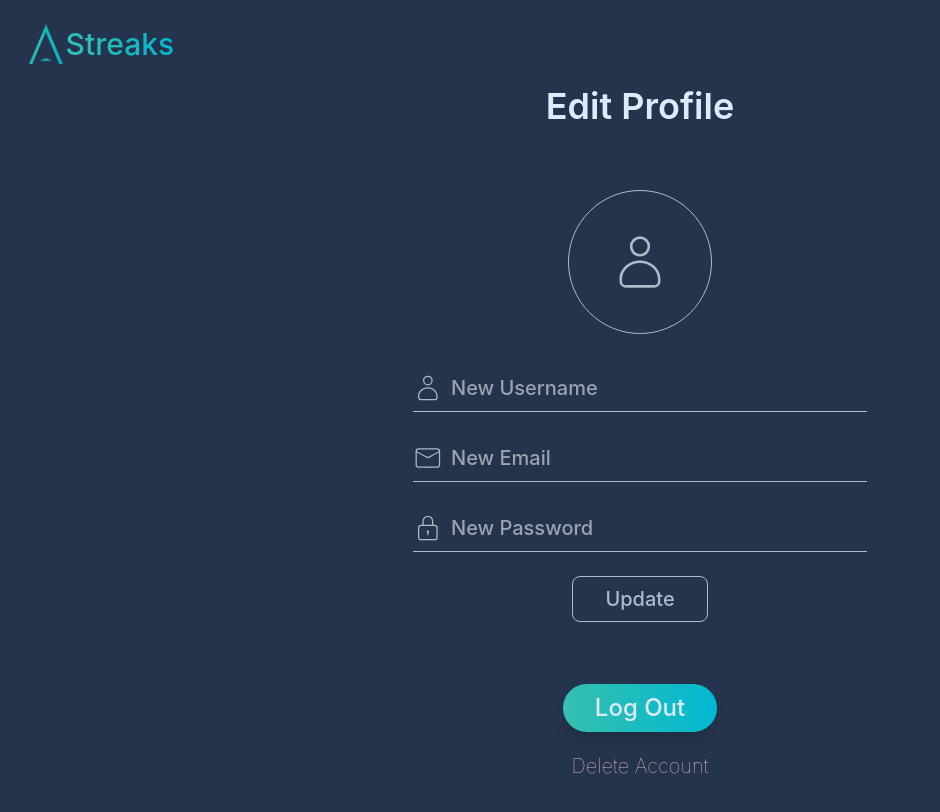
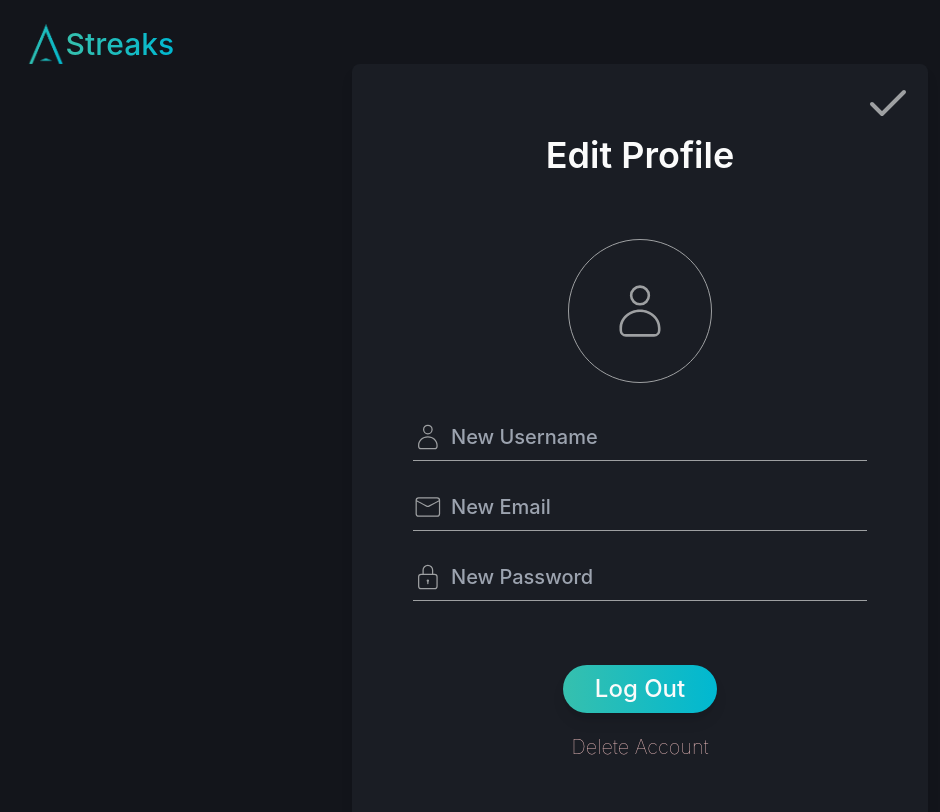
Before and after one commit to BradT615/Streaks, a React (Create React App) app: page /account in a window 1280 px wide. Shown: the top 812 px of the page, without its empty margins (0-940 px from the left). Built offline with nearby package versions, Linux system fonts and the light colour scheme; no server answers; some icons are missing.

Commit message:
update ui

```diff
--- a/src/components/HabitsList.js
+++ b/src/components/HabitsList.js
@@ -116,7 +116,7 @@ function HabitsList({ activeHabit, setActiveHabit }) {
                         <input className='bg-[#486898] mr-4' value={newItem} onChange={e => setNewItem(e.target.value)} />
                         <button onClick={handleAddItem} className='hover:text-custom-hover'>Add Item</button>
                     </div>
-                    <ul>
+                    <ul className=''>
                         {items.map((item, index) => (
                             <div key={index} className='relative group'>
                                 {editingHabit === item ? (
@@ -128,7 +128,7 @@ function HabitsList({ activeHabit, setActiveHabit }) {
                                 ) : (
                                     <li
                                         onClick={() => handleItemClick(item)}
-                                        className={`cursor-pointer my-1 w-fit mx-auto p-2 px-4 rounded-lg no-select transition-colors duration-200 ease-out ${item === activeHabit ? 'border-2 text-custom-hover border-custom-hover' : 'border-2 border-custom-bg hover:border-[#b1bbcc] hover:text-[#b1bbcc]'} ${item === highlightedItem ? 'text-red-500' : ''}`}
+                                        className={`cursor-pointer my-1 bg-gray-400 w-full mx-auto p-2 px-4 rounded-lg no-select transition-colors duration-200 ease-out ${item === activeHabit ? 'border-2 text-custom-hover border-custom-hover' : 'border-2 border-custom-bg hover:border-[#b1bbcc] hover:text-[#b1bbcc]'} ${item === highlightedItem ? 'text-red-500' : ''}`}
                                     >
                                         {item}
                                     </li>
--- a/src/index.css
+++ b/src/index.css
@@ -14,6 +14,26 @@ body {
 code {
   font-family: source-code-pro, Menlo, Monaco, Consolas, 'Courier New',
     monospace;
+}
+
+input:-webkit-autofill,
+input:-webkit-autofill:hover,
+input:-webkit-autofill:focus,
+input:-webkit-autofill:active  {
+    -webkit-box-shadow: 0 0 0 30px #1a1d24 inset !important;
+    color: white !important;
+}
+
+input:-webkit-autofill,
+input:-webkit-autofill:active {
+    -webkit-text-fill-color: #afb9c9 !important;
+    -webkit-box-shadow: 0 0 0 30px #1a1d24 inset !important;
+}
+
+input:-webkit-autofill:hover,
+input:-webkit-autofill:focus {
+    -webkit-text-fill-color: #deeaff !important;
+    -webkit-box-shadow: 0 0 0 30px #1a1d24 inset !important;
 }
 
 .no-select {
--- a/src/pages/AccountPage.js
+++ b/src/pages/AccountPage.js
@@ -9,7 +9,7 @@ import { UserContext } from '../contexts/UserContext';
 import logo from '../assets/logo.png';
 import { CiMail, CiLock, CiUser } from "react-icons/ci";
 import { PiEyeLight , PiEyeSlashLight } from "react-icons/pi";
-import { FiEdit2 } from "react-icons/fi";
+import { FiEdit2, FiCheck } from "react-icons/fi";
 
 function AccountPage() {
     const navigate = useNavigate();
@@ -212,7 +212,13 @@ function AccountPage() {
                     </div>
                 </div>
             )}
-            <div className='flex flex-col justify-center sm:text-xl w-full max-w-xl h-full m-auto px-4'>
+            <div className='flex flex-col justify-center sm:text-xl w-full max-w-xl m-auto px-4 pb-12 pt-4 rounded-lg shadow-lg bg-custom-light'>
+                <div className='w-fit ml-auto hover:text-custom-hover'>
+                    <button type="submit" onClick={handleSubmit} className={`w-fit rounded-lg`}>
+                        <FiCheck className='text-5xl'/>
+                    </button>
+                </div>
+
                 <h1 className='text-center text-custom-hover font-semibold text-2xl sm:text-4xl mb-16'>Edit Profile</h1>
 
                 <div className='flex max-[320px]:flex-col gap-6 mb-8 justify-around w-full items-center'>
@@ -234,7 +240,7 @@ function AccountPage() {
                         <input
                             value={displayName}
                             onChange={(e) => setDisplayName(e.target.value)}
-                            className='bg-custom-bg text-custom-text p-2 pr-8 hover:text-custom-hover focus:text-custom-hover outline-none w-full'
+                            className='bg-custom-light text-custom-text p-2 pr-8 hover:text-custom-hover focus:text-custom-hover outline-none w-full'
                             type='text'
                             placeholder='New Username'
                         />
@@ -245,7 +251,7 @@ function AccountPage() {
                         <input
                             value={email}
                             onChange={(e) => setEmail(e.target.value)}
-                            className='bg-custom-bg text-custom-text p-2 pr-8 hover:text-custom-hover focus:text-custom-hover outline-none w-full'
+                            className='bg-custom-light text-custom-text p-2 pr-8 hover:text-custom-hover focus:text-custom-hover outline-none w-full'
                             type='Email'
                             placeholder='New Email'
                         />
@@ -256,7 +262,7 @@ function AccountPage() {
                         <input
                             value={password}
                             onChange={(e) => setPassword(e.target.value)}
-                            className='bg-custom-bg text-custom-text p-2 pr-8 hover:text-custom-hover focus:text-custom-hover outline-none w-full'
+                            className='bg-custom-light text-custom-text p-2 pr-8 hover:text-custom-hover focus:text-custom-hover outline-none w-full'
                             type={inputType}
                             placeholder='New Password'
                         />
@@ -264,22 +270,18 @@ function AccountPage() {
                             {icon}
                         </button>
                     </div>
-
-                    <button type="submit" onClick={handleSubmit} className={`border-[1px] border-custom-text hover:border-custom-hover hover:text-custom-hover active:outline-none active:ring-1 active:ring-offset-1 active:ring-custom-hover rounded-lg p-2 px-8`}>
-                        Update
-                    </button>
                     <div className='flex justify-center'>
                         <div id="error-message" className={`absolute text-[20px] text-center ${messageClassName} ${showErrorModal ? 'visible animate-shake' : 'invisible'}`}>
                             <p>{errorMessage}</p>
                         </div>
                     </div>
+                    <div className='flex flex-col gap-4 mt-4 pb-4'>
+                        <button onClick={signOutUser} className="bg-gradient-to-r from-custom-green to-custom-blue text-custom-hover w-fit mx-auto text-2xl font-medium py-2 px-8 hover:px-12 rounded-full shadow-lg no-select transition-all duration-200 ease-out">
+                            Log Out
+                        </button>
+                        <button onClick={deleteAccount} className='text-red-200 hover:text-red-300 font-thin text-lg sm:text-xl p-1'>Delete Account</button>
+                    </div>
                 </div>
-            </div>
-            <div className='flex flex-col gap-4 mt-4 pb-4'>
-                <button onClick={signOutUser} className="bg-gradient-to-r from-custom-green to-custom-blue text-custom-hover w-fit mx-auto text-2xl font-medium py-2 px-8 hover:px-12 rounded-full shadow-lg no-select transition-all duration-200 ease-out">
-                    Log Out
-                </button>
-                <button onClick={deleteAccount} className='text-red-200 hover:text-red-300 font-thin text-lg sm:text-xl p-1'>Delete Account</button>
             </div>
         </div>
     );
--- a/src/pages/MainPage.js
+++ b/src/pages/MainPage.js
@@ -11,7 +11,7 @@ function MainPage() {
         <div className='flex flex-col h-screen w-screen bg-custom-bg'>
             <Header />
             <div className='flex-grow text-custom-text mx-auto h-[95%]'>
-                <div className='flex justify-center max-w-screen-2xl h-full p-6 text-center gap-4 text-3xl'>
+                <div className='flex justify-center max-w-screen-xl h-full p-6 text-center gap-4 text-3xl'>
                     <HabitsList activeHabit={activeHabit} setActiveHabit={setActiveHabit} />
                     {activeHabit && <HabitStats activeHabit={activeHabit} />}
                 </div>
--- a/tailwind.config.js
+++ b/tailwind.config.js
@@ -6,11 +6,12 @@ module.exports = {
   theme: {
     extend: {
       colors: {
-        'custom-bg': '#24344c',
+        'custom-bg': '#13151b',
+        'custom-light': '#1a1d24',
         'custom-green': '#36c0ae',
         'custom-blue': '#00b8d1',
-        'custom-text': '#afb9c9',
-        'custom-hover': '#deeaff',
+        'custom-text': '#9ea0a2',
+        'custom-hover': '#fbfbfb',
       },
       keyframes: {
         shake: {
```
Also changed, not shown: src/pages/LoginPage.js (+8 -6 lines), src/pages/SignupPage.js (+5 -5 lines).
